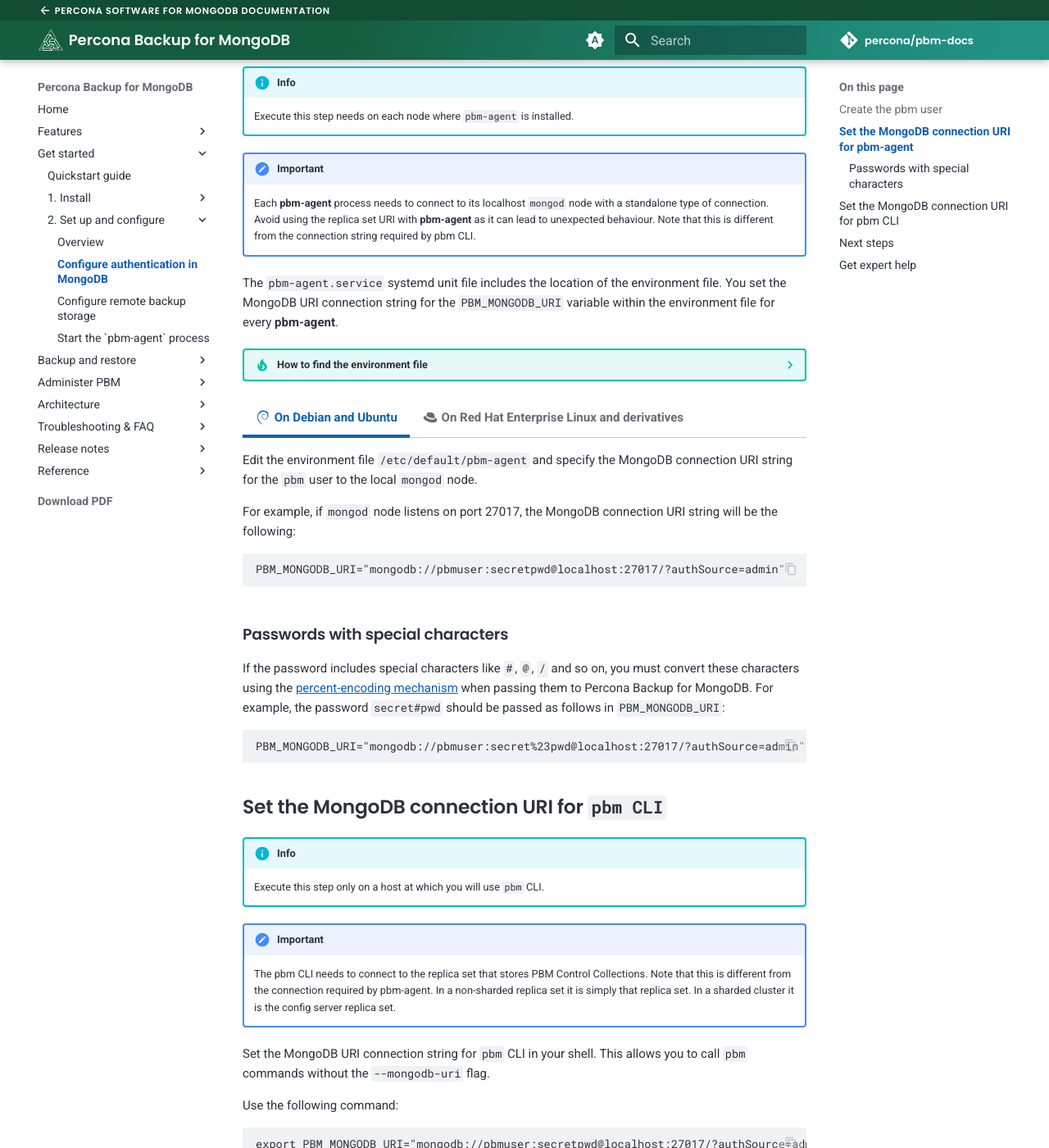
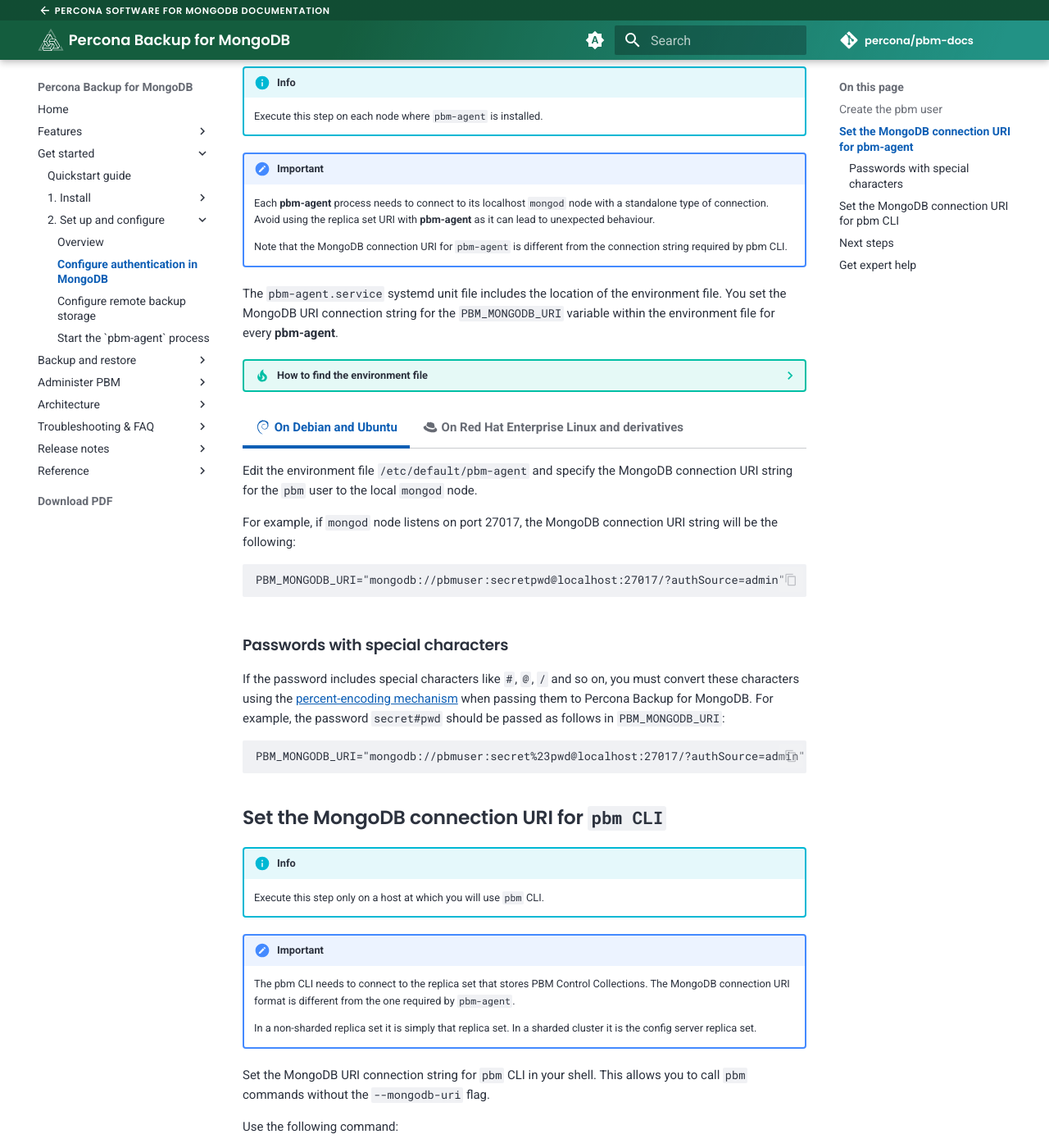
Before and after one commit to percona/pbm-docs, an MkDocs documentation site: the page built from docs/install/configure-authentication.md, in a window 1280 px wide and 1400 px high, scrolled down 1317 px. Shown: the whole window at 82% size. Built offline with MkDocs 1.6.1 and Material for MkDocs 9.7.7, drawn with Linux system fonts in a browser that asks for light colours; nearby versions of some CDN libraries; comment, search, counter and statistics services are not loaded.

Commit message:
Improved rendering

```diff
--- a/docs/install/configure-authentication.md
+++ b/docs/install/configure-authentication.md
@@ -55,14 +55,15 @@
 
 ## Set the MongoDB connection URI for `pbm-agent`
 
-!!! Info
+!!! info
 
-    Execute this step needs on each node where `pbm-agent` is installed.
+    Execute this step on each node where `pbm-agent` is installed.
 
-!!! Important
+!!! important
 
     Each **pbm-agent** process needs to connect to its localhost `mongod` node with a standalone type of connection. Avoid using the replica set URI with **pbm-agent** as it can lead to unexpected behaviour.
-    Note that this is different from the connection string required by pbm CLI.
+
+    Note that the MongoDB connection URI for `pbm-agent` is different from the connection string required by pbm CLI.
 
 The `pbm-agent.service` systemd unit file includes the location of the environment file. You set the MongoDB URI connection string for the  `PBM_MONGODB_URI` variable within the environment file for every **pbm-agent**.
 
@@ -121,13 +122,14 @@
 
 ## Set the MongoDB connection URI for `pbm CLI`
 
-!!! Info
+!!! info
 
     Execute this step only on a host at which you will use `pbm` CLI.
 
-!!! Important
+!!! important
 
-    The pbm CLI needs to connect to the replica set that stores PBM Control Collections. Note that this is different from the connection required by pbm-agent.
+    The pbm CLI needs to connect to the replica set that stores PBM Control Collections. The MongoDB connection URI format is different from the one required by `pbm-agent`.
+
     In a non-sharded replica set it is simply that replica set. In a sharded cluster it is the config server replica set.
 
 Set the MongoDB URI connection string for `pbm` CLI in your shell. This allows you to call `pbm` commands without the `--mongodb-uri` flag.
```
